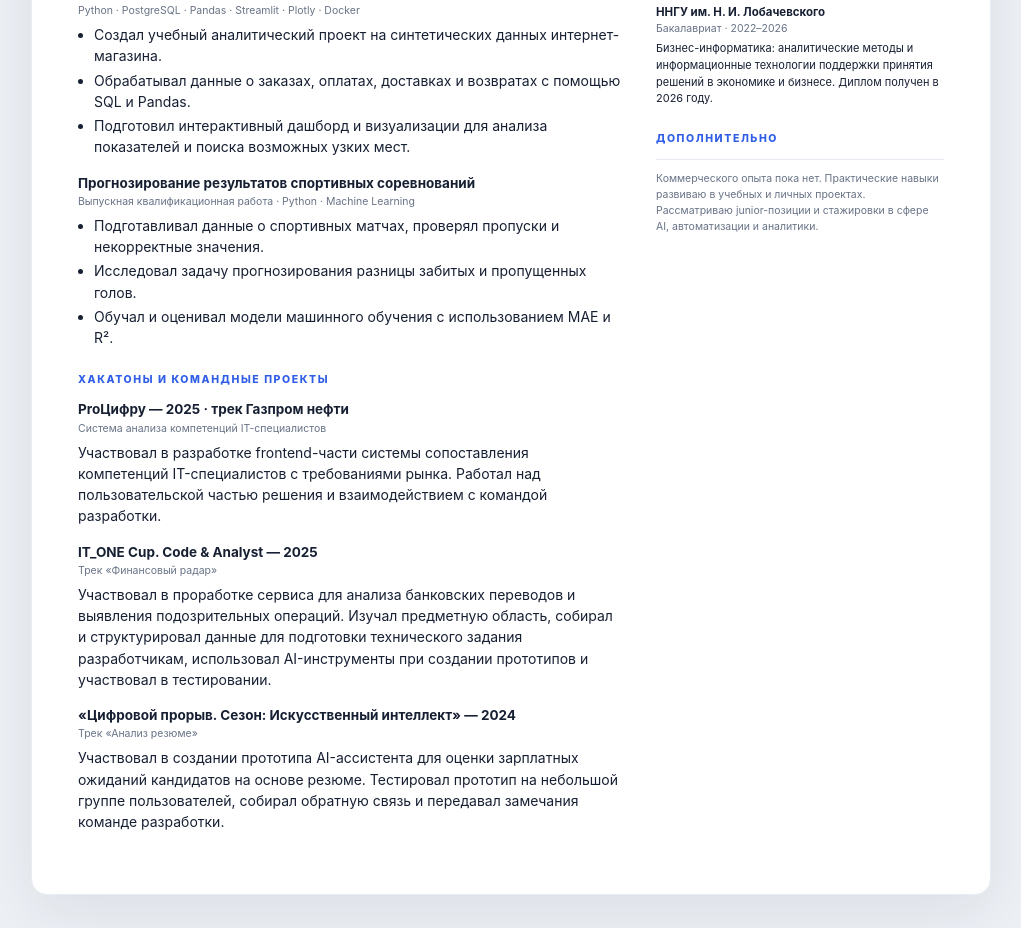
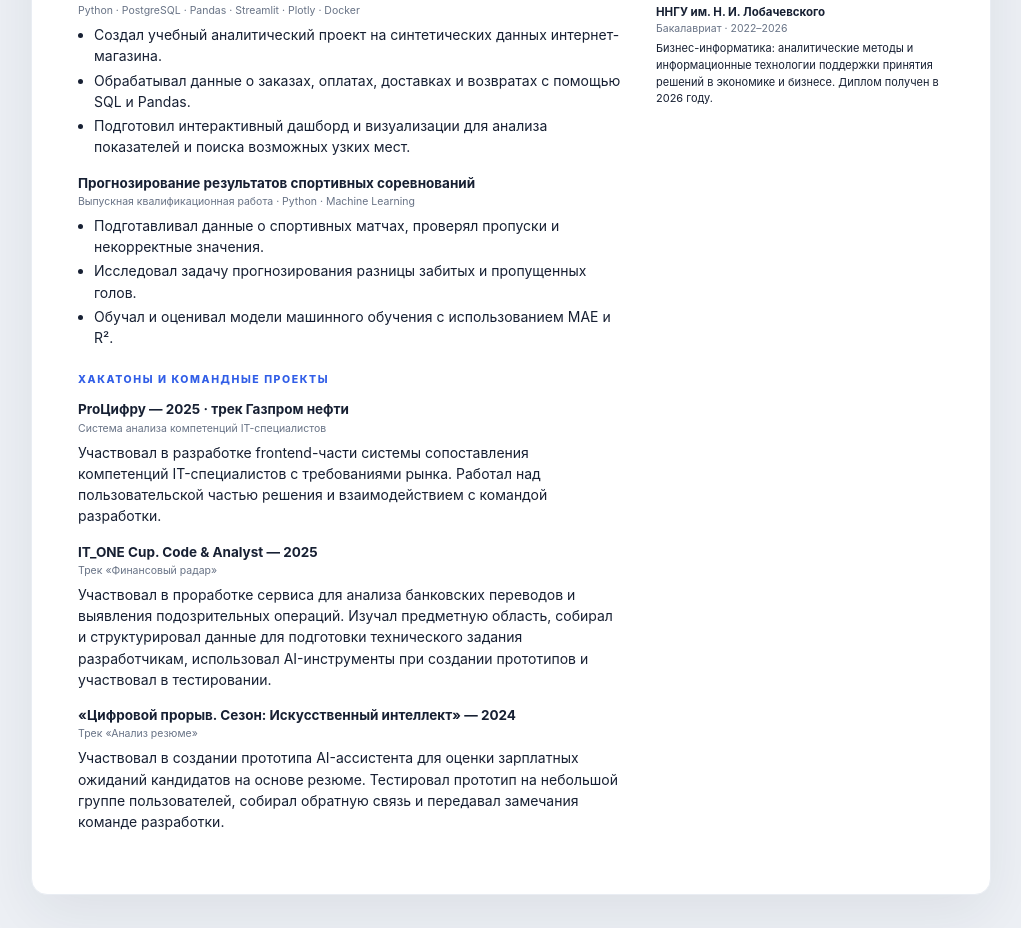
Before and after one commit to sk8teJ/resume, a plain HTML site: page index.html in a window 1280 px wide. Shown: the part 904-1832 px from the top of the page, without its empty margins (129-1150 px from the left). Drawn offline with Linux system fonts and the light colour scheme.

Commit message:
Remove unnecessary junior-position note from resume

```diff
--- a/index.html
+++ b/index.html
@@ -151,10 +151,7 @@ a{color:var(--accent);overflow-wrap:anywhere}
 <div class="edu"><b>ННГУ им. Н. И. Лобачевского</b><span>Магистратура · с 2026 года · заочно</span><p>Прикладная информатика: информационные технологии и искусственный интеллект.</p></div>
 <div class="edu"><b>ННГУ им. Н. И. Лобачевского</b><span>Бакалавриат · 2022–2026</span><p>Бизнес-информатика: аналитические методы и информационные технологии поддержки принятия решений в экономике и бизнесе. Диплом получен в 2026 году.</p></div>
 </section>
-<section>
-<h2>Дополнительно</h2>
-<p class="note">Коммерческого опыта пока нет. Практические навыки развиваю в учебных и личных проектах. Рассматриваю junior-позиции и стажировки в сфере AI, автоматизации и аналитики.</p>
-</section>
+
 </aside>
 </div>
 </main>
```
